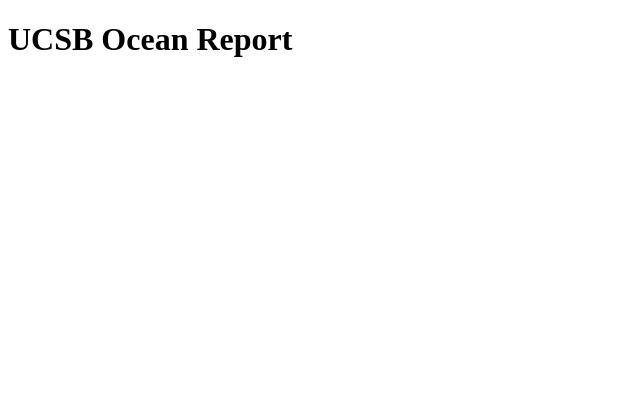
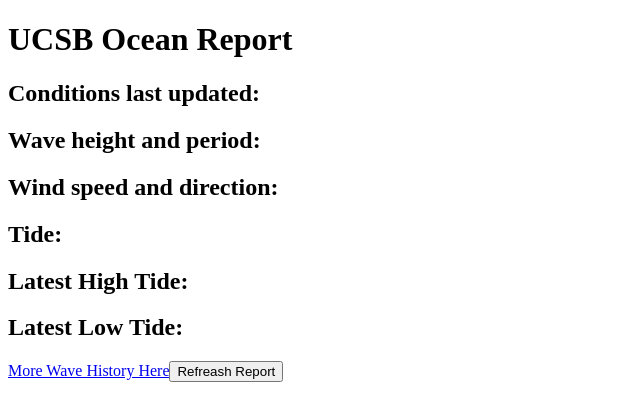
Before and after one commit to ucsb-coast-lab/OceanReport, a Next.js app: page / in a window 1280 px wide. Shown: the top 420 px of the page, without its empty margins (0-640 px from the left). Built offline with nearby package versions, Linux system fonts and the light colour scheme.

Commit message:
sv -created basic layout

```diff
--- /dev/null
+++ b/components/report.jsx
@@ -0,0 +1,40 @@
+import React, { useState, useEffect } from "react";
+
+const linkDivStyle = {
+  display: "inline-flex",
+};
+
+export default function Report() {
+  const [{ date, wave, wind, tide, hi, lo }, setData] = useState({
+    date: "",
+    wave: "",
+    wind: "",
+    tide: "",
+    hi: "",
+    lo: "",
+  });
+
+  const update = () => {
+    setData({
+      date: "today",
+      wave: "3ft",
+      wind: "4knots",
+      tide: "2ft and rising",
+      hi: "5.7ft",
+      lo: "1.2ft",
+    });
+  };
+
+  return (
+    <div>
+      <h2>Conditions last updated: {date}</h2>
+      <h2>Wave height and period: {wave}</h2>
+      <h2>Wind speed and direction: {wind}</h2>
+      <h2>Tide: {tide}</h2>
+      <h2>Latest High Tide: {hi}</h2>
+      <h2>Latest Low Tide: {lo}</h2>
+      <a href="coastlab.sofar.com">More Wave History Here</a>
+      <button onClick={update}>Refreash Report</button>
+    </div>
+  );
+}
--- a/pages/index.js
+++ /dev/null
@@ -1,3 +0,0 @@
-export default function HomePage() {
-  return <h1>UCSB Ocean Report</h1>;
-}
--- /dev/null
+++ b/pages/index.jsx
@@ -0,0 +1,11 @@
+import React from "react";
+import Report from "../components/report.jsx";
+
+export default function HomePage() {
+  return (
+    <div>
+      <h1>UCSB Ocean Report</h1>
+      <Report />
+    </div>
+  );
+}
```
